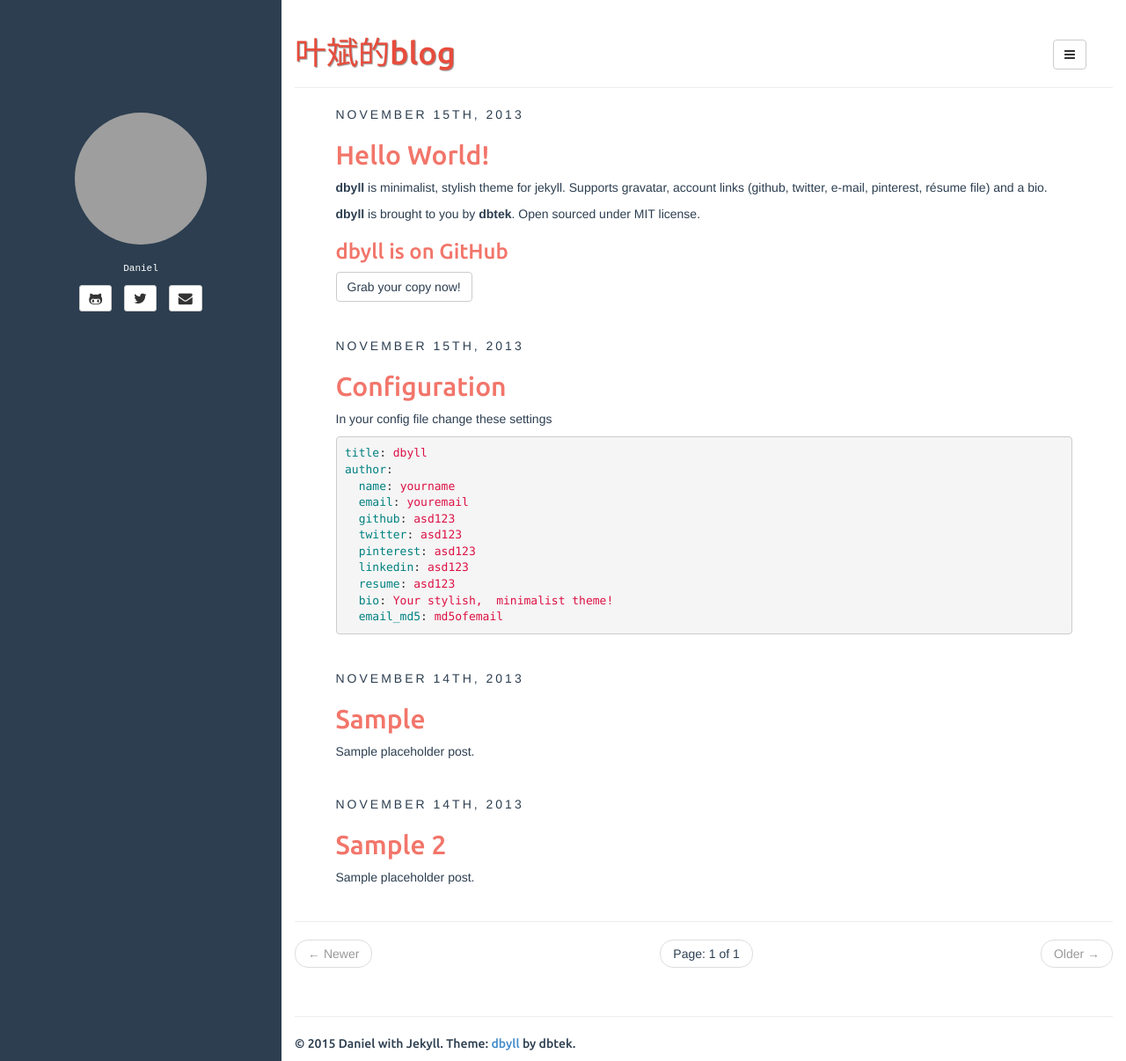
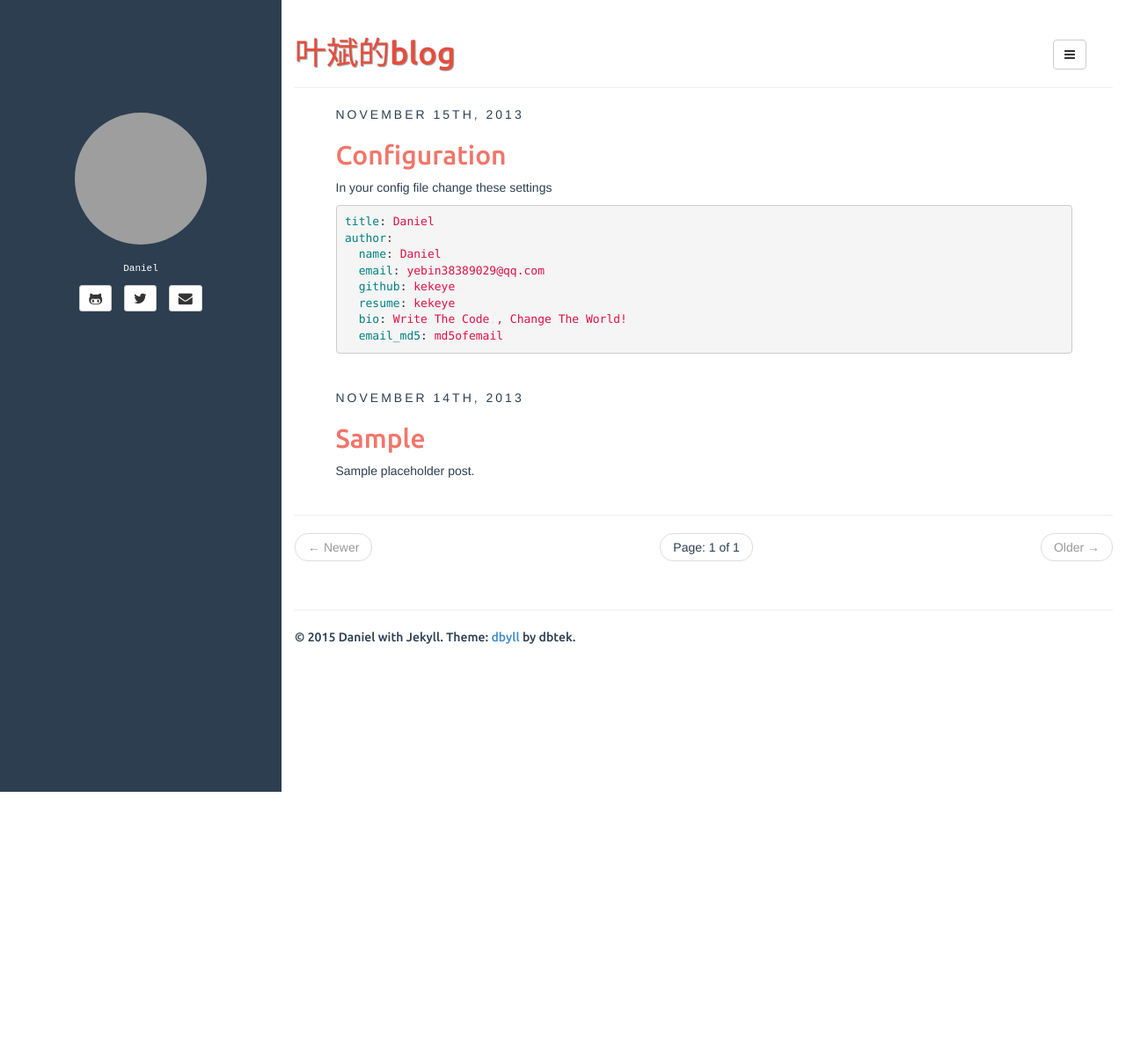
Before and after one commit to kekeYe/kekeYe.github.io, a Jekyll site: the page built from index.html, in a window 1280 px wide and 1206 px high. Shown: the whole window at 88% size. Built offline with Jekyll 4.4.1, drawn with Linux system fonts in a browser that asks for light colours; the list of posts is cut into pages by our own code; grey boxes are pictures that could not be loaded.

Commit message:
替换信息
替换信息

```diff
--- a/_posts/2013-11-15-configuration.md
+++ b/_posts/2013-11-15-configuration.md
@@ -9,15 +9,12 @@ fullview: true
 In your config file change these settings
 
 {% highlight yaml %}
-title: dbyll
+title: Daniel
 author:
-  name: yourname
-  email: youremail
-  github: asd123
-  twitter: asd123
-  pinterest: asd123
-  linkedin: asd123
-  resume: asd123
-  bio: Your stylish,  minimalist theme!
+  name: Daniel
+  email: yebin38389029@qq.com
+  github: kekeye
+  resume: kekeye
+  bio: Write The Code , Change The World!
   email_md5: md5ofemail
 {% endhighlight %}
--- a/_posts/2013-11-15-hello-world.md
+++ /dev/null
@@ -1,16 +0,0 @@
----
-layout: post
-title: Hello World!
-categories: [general, setup, demo]
-tags: [demo, dbyll, dbtek, setup]
-fullview: true
-comments: true
----
-
-**dbyll** is minimalist, stylish theme for jekyll. Supports gravatar, account links (github, twitter, e-mail, pinterest, résume file) and a bio.
-
-**dbyll** is brought to you by **[dbtek](http://ismaildemirbilek.com)**. Open sourced under [MIT](http://opensource.org/licenses/MIT) license.
-
-### dbyll is on GitHub
-
-<a class="btn btn-default" href="https://github.com/dbtek/dbyll">Grab your copy now!</a>
```
Also changed, not shown: _posts/2013-11-14-sample-2.md (deleted, +0 -11 lines), _posts/2013-11-14-sample.md (+2 -1 lines).
